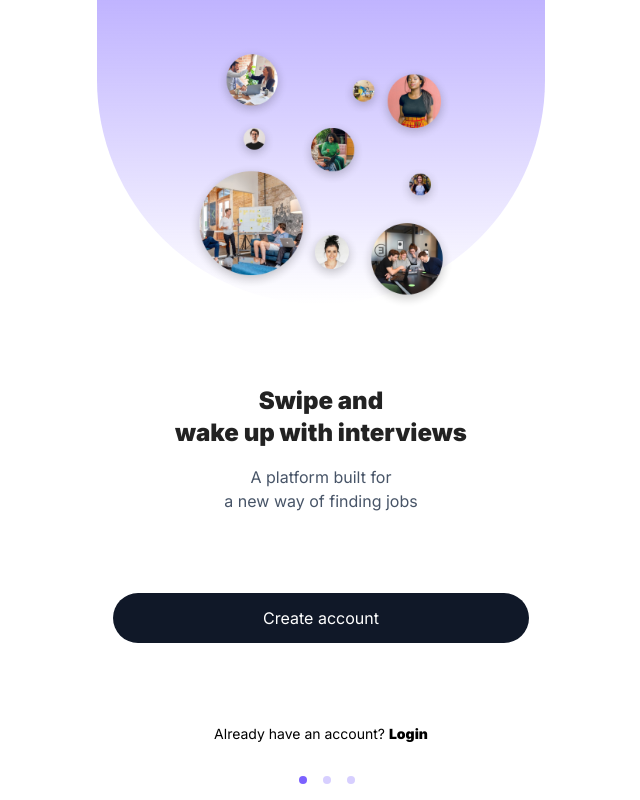
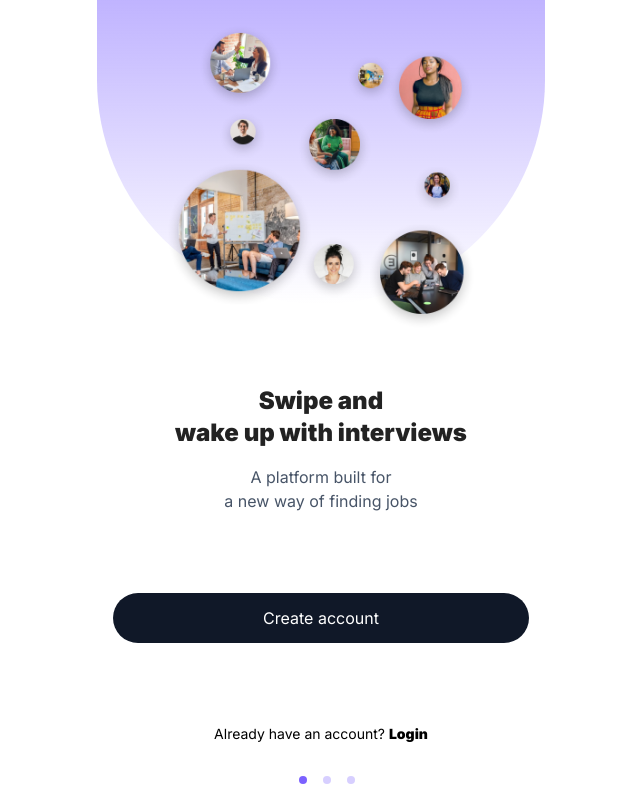
Before and after one commit to lucaas0/talentier-mvp, a Next.js app: page /login in a window 1280 px wide. Shown: the whole page, without its empty margins (313-953 px from the left). Built offline with nearby package versions, Linux system fonts and the light colour scheme.

Commit message:
More fixings

```diff
--- a/src/app/globals.css
+++ b/src/app/globals.css
@@ -100,6 +100,6 @@ body {
 }
 
 .bubles-people {
-    width: 60% !important;
-    margin-top: 10%;
+    width: 70% !important;
+    margin-top: 5%;
 }
```
